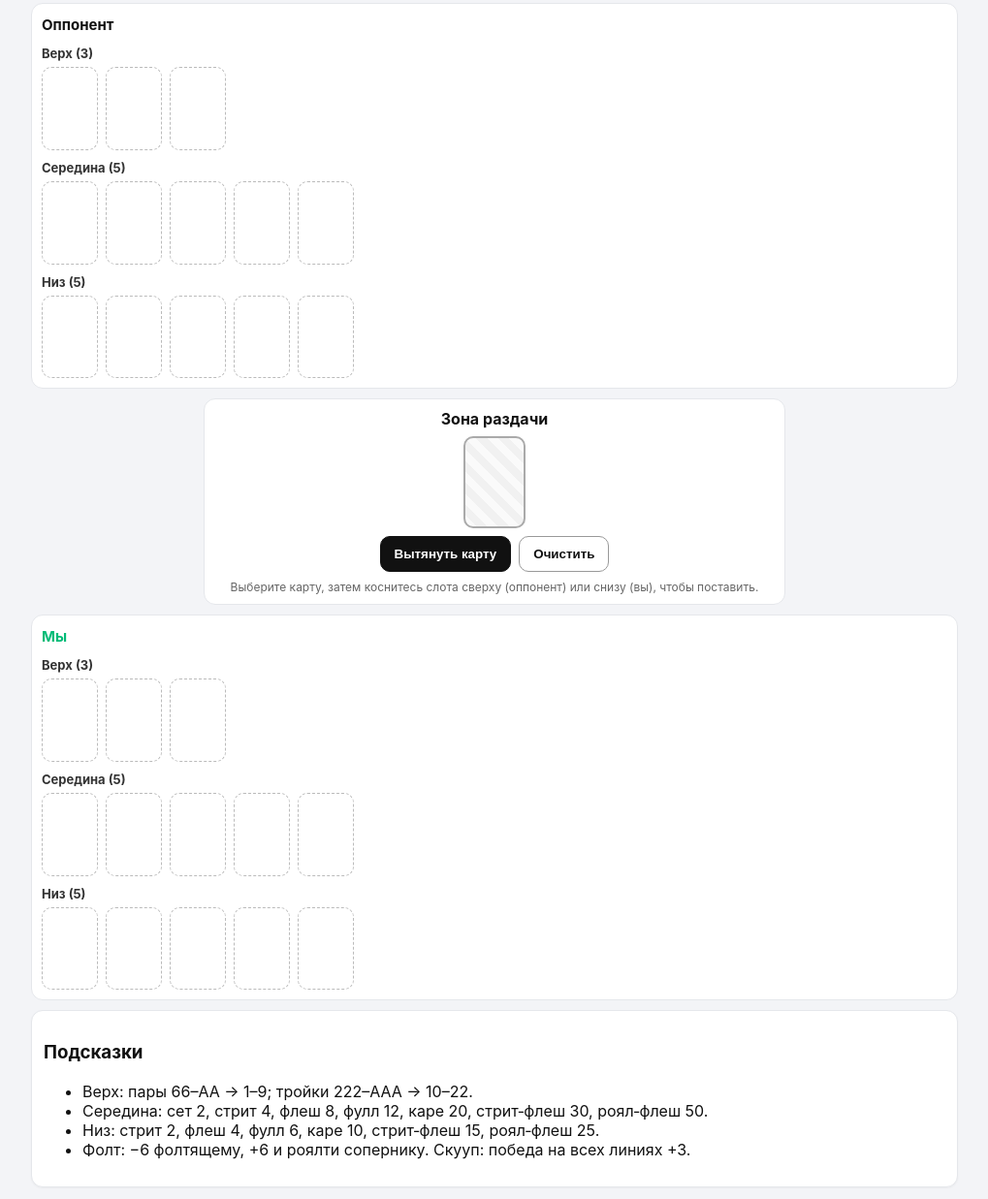
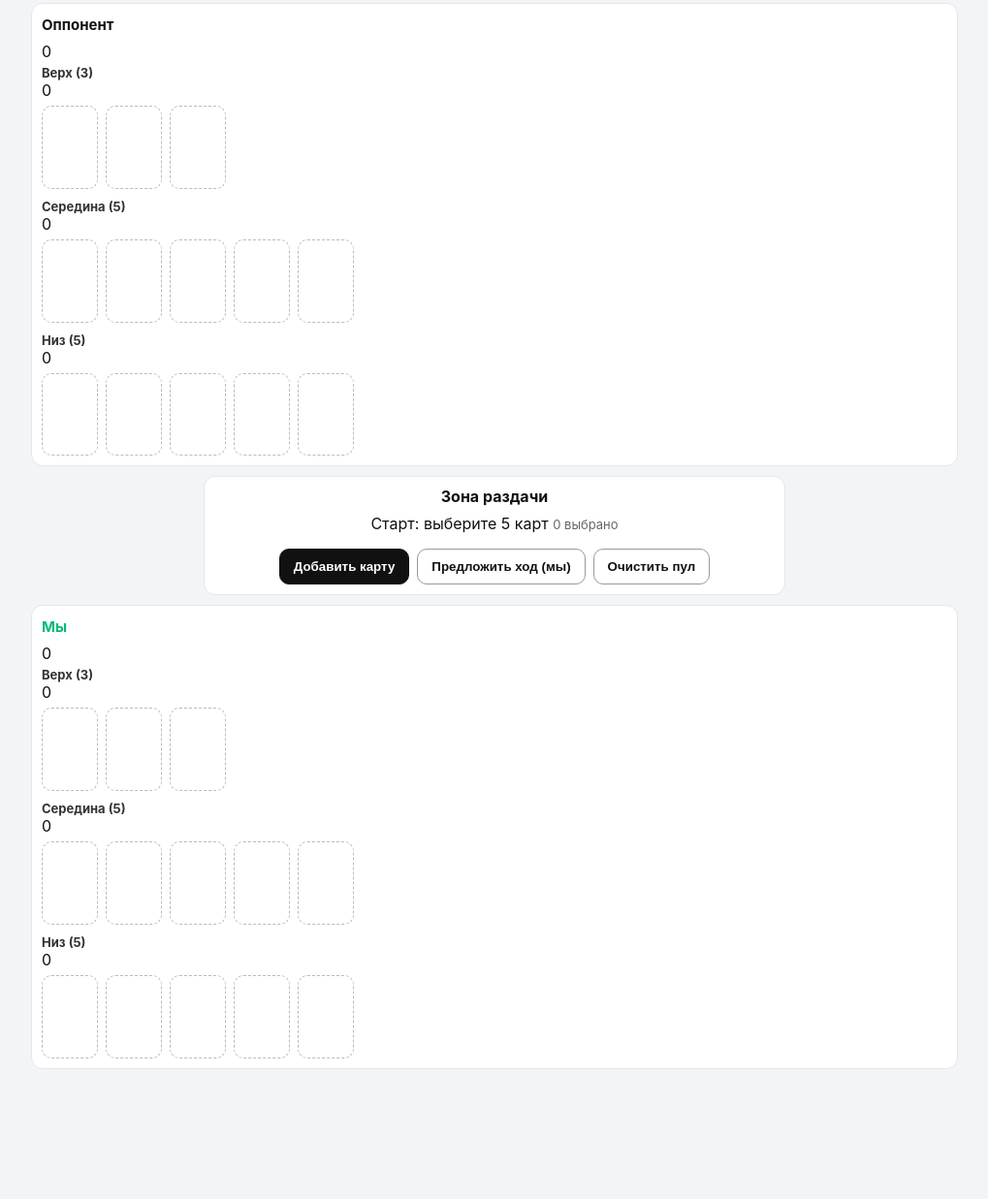
Before and after one commit to volanduk-ux/Ananas, a plain HTML site: page index.html in a window 1280 px wide. Shown: the part 72-1309 px from the top of the page at 97% size, without its empty margins (130-1149 px from the left). After the commit the page ends 1195 px from the top, so only its background shows below. Drawn offline with Linux system fonts and the light colour scheme.

Commit message:
Update index.html

```diff
--- a/index.html
+++ b/index.html
@@ -27,13 +27,27 @@
 
   <!-- TOP: ОППОНЕНТ -->
   <section class="player-section">
+    <div class="player-head">
       <h2 class="player-name">Оппонент</h2>
+      <div class="score" id="scoreP2">0</div>
+    </div>
     <div class="rows">
+      <div class="row-line">
         <div class="row-name">Верх (3)</div>
+        <div class="row-score" id="p2_top_sc">0</div>
+      </div>
       <div class="slots" data-g="p2_top" data-n="3"></div>
+
+      <div class="row-line">
         <div class="row-name">Середина (5)</div>
+        <div class="row-score" id="p2_mid_sc">0</div>
+      </div>
       <div class="slots" data-g="p2_mid" data-n="5"></div>
+
+      <div class="row-line">
         <div class="row-name">Низ (5)</div>
+        <div class="row-score" id="p2_bot_sc">0</div>
+      </div>
       <div class="slots" data-g="p2_bot" data-n="5"></div>
     </div>
   </section>
@@ -42,24 +56,42 @@
   <section class="center-zone">
     <div class="deal-wrap">
       <div class="deal-title">Зона раздачи</div>
-      <div id="dealCard" class="deal-card empty" aria-label="Карта раздачи"></div>
+      <div class="deal-info">
+        <span id="phaseLabel">Старт: выберите 5 карт</span>
+        <span id="drawCounter" class="muted">0 выбрано</span>
+      </div>
+      <div class="deal-pool" id="pool"></div>
       <div class="deal-ctrls">
-        <button class="btn" id="openPicker">Вытянуть карту</button>
-        <button class="btn2" id="clearDeal">Очистить</button>
+        <button class="btn" id="openPicker">Добавить карту</button>
+        <button class="btn2" id="applyBest">Предложить ход (мы)</button>
+        <button class="btn2" id="clearPool">Очистить пул</button>
       </div>
-      <p class="hint">Выберите карту, затем коснитесь слота сверху (оппонент) или снизу (вы), чтобы поставить.</p>
     </div>
   </section>
 
   <!-- BOTTOM: МЫ -->
   <section class="player-section">
+    <div class="player-head">
       <h2 class="player-name you">Мы</h2>
+      <div class="score you" id="scoreP1">0</div>
+    </div>
     <div class="rows">
+      <div class="row-line">
         <div class="row-name">Верх (3)</div>
+        <div class="row-score" id="p1_top_sc">0</div>
+      </div>
       <div class="slots" data-g="p1_top" data-n="3"></div>
+
+      <div class="row-line">
         <div class="row-name">Середина (5)</div>
+        <div class="row-score" id="p1_mid_sc">0</div>
+      </div>
       <div class="slots" data-g="p1_mid" data-n="5"></div>
+
+      <div class="row-line">
         <div class="row-name">Низ (5)</div>
+        <div class="row-score" id="p1_bot_sc">0</div>
+      </div>
       <div class="slots" data-g="p1_bot" data-n="5"></div>
     </div>
   </section>
@@ -73,17 +105,6 @@
       <tbody id="lines"></tbody>
     </table>
     <p class="muted" id="notes"></p>
-  </section>
-
-  <!-- HELP -->
-  <section class="card">
-    <h3>Подсказки</h3>
-    <ul>
-      <li>Верх: пары 66–AA → 1–9; тройки 222–AAA → 10–22.</li>
-      <li>Середина: сет 2, стрит 4, флеш 8, фулл 12, каре 20, стрит‑флеш 30, роял‑флеш 50.</li>
-      <li>Низ: стрит 2, флеш 4, фулл 6, каре 10, стрит‑флеш 15, роял‑флеш 25.</li>
-      <li>Фолт: −6 фолтящему, +6 и роялти сопернику. Скууп: победа на всех линиях +3.</li>
-    </ul>
   </section>
 </div>
 
```
Lines whose indentation alone changed are shown as unchanged.
